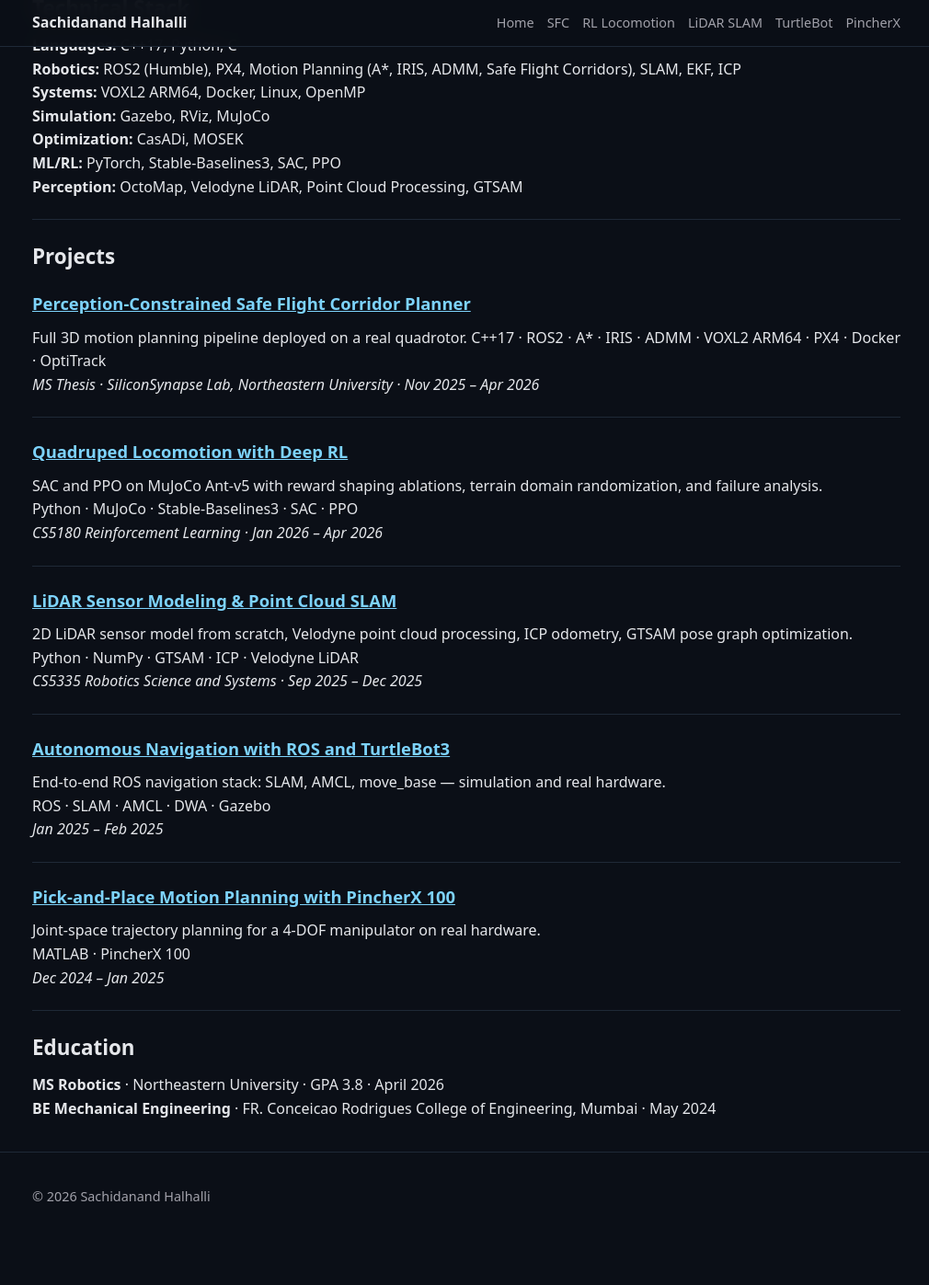
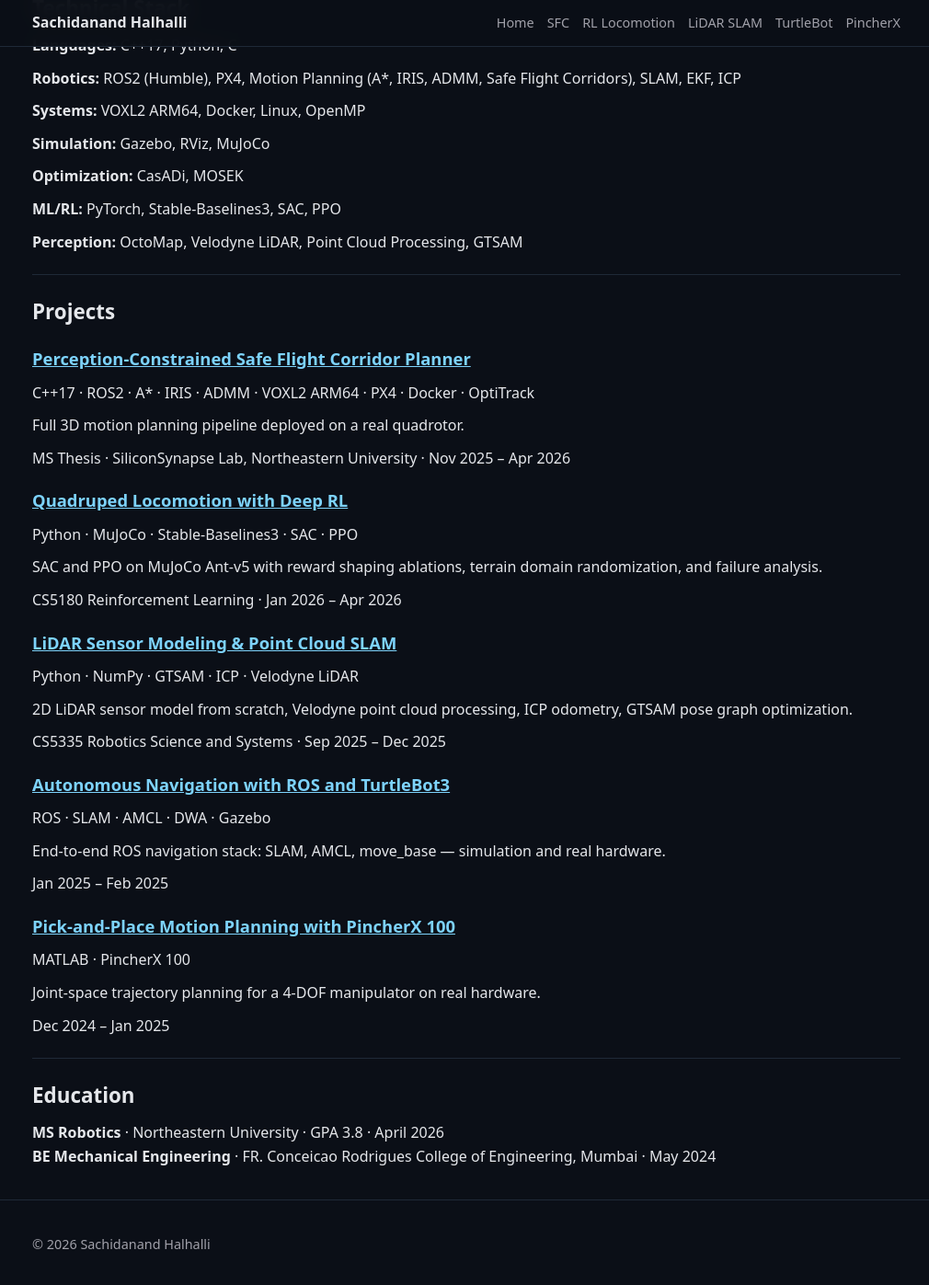
Before and after one commit to halhalli-s/halhalli-s.github.io, a Jekyll site: the page built from index.md, in a window 1280 px wide and 1400 px high, scrolled down 421 px. Shown: the top 1397 px of the window at 92% size, without its empty margins (133-1143 px from the left). Built offline with Jekyll 4.4.1, drawn with Linux system fonts in a browser that asks for light colours; before the commit the page ends 1769 px from its top, so only the background shows below that.

Commit message:
Add files via upload

```diff
--- a/index.md
+++ b/index.md
@@ -24,49 +24,54 @@ title: Sachidanand Halhalli
 
 ## Technical Stack
 
-**Languages:** C++17, Python, C
-**Robotics:** ROS2 (Humble), PX4, Motion Planning (A*, IRIS, ADMM, Safe Flight Corridors), SLAM, EKF, ICP
-**Systems:** VOXL2 ARM64, Docker, Linux, OpenMP
-**Simulation:** Gazebo, RViz, MuJoCo
-**Optimization:** CasADi, MOSEK
-**ML/RL:** PyTorch, Stable-Baselines3, SAC, PPO
-**Perception:** OctoMap, Velodyne LiDAR, Point Cloud Processing, GTSAM
+<div class="tech-stack">
+  <p><strong>Languages:</strong> C++17, Python, C</p>
+  <p><strong>Robotics:</strong> ROS2 (Humble), PX4, Motion Planning (A*, IRIS, ADMM, Safe Flight Corridors), SLAM, EKF, ICP</p>
+  <p><strong>Systems:</strong> VOXL2 ARM64, Docker, Linux, OpenMP</p>
+  <p><strong>Simulation:</strong> Gazebo, RViz, MuJoCo</p>
+  <p><strong>Optimization:</strong> CasADi, MOSEK</p>
+  <p><strong>ML/RL:</strong> PyTorch, Stable-Baselines3, SAC, PPO</p>
+  <p><strong>Perception:</strong> OctoMap, Velodyne LiDAR, Point Cloud Processing, GTSAM</p>
+</div>
 
 ---
 
 ## Projects {#projects}
 
-### [Perception-Constrained Safe Flight Corridor Planner](./Projects/sfc)
-Full 3D motion planning pipeline deployed on a real quadrotor. C++17 · ROS2 · A* · IRIS · ADMM · VOXL2 ARM64 · PX4 · Docker · OptiTrack
-*MS Thesis · SiliconSynapse Lab, Northeastern University · Nov 2025 – Apr 2026*
+<div class="project-card">
+  <h3><a href="./Projects/sfc">Perception-Constrained Safe Flight Corridor Planner</a></h3>
+  <p class="tags">C++17 · ROS2 · A* · IRIS · ADMM · VOXL2 ARM64 · PX4 · Docker · OptiTrack</p>
+  <p>Full 3D motion planning pipeline deployed on a real quadrotor.</p>
+  <p class="meta">MS Thesis · SiliconSynapse Lab, Northeastern University · Nov 2025 – Apr 2026</p>
+</div>
 
----
+<div class="project-card">
+  <h3><a href="./Projects/rl_locomotion">Quadruped Locomotion with Deep RL</a></h3>
+  <p class="tags">Python · MuJoCo · Stable-Baselines3 · SAC · PPO</p>
+  <p>SAC and PPO on MuJoCo Ant-v5 with reward shaping ablations, terrain domain randomization, and failure analysis.</p>
+  <p class="meta">CS5180 Reinforcement Learning · Jan 2026 – Apr 2026</p>
+</div>
 
-### [Quadruped Locomotion with Deep RL](./Projects/rl_locomotion)
-SAC and PPO on MuJoCo Ant-v5 with reward shaping ablations, terrain domain randomization, and failure analysis.
-Python · MuJoCo · Stable-Baselines3 · SAC · PPO
-*CS5180 Reinforcement Learning · Jan 2026 – Apr 2026*
+<div class="project-card">
+  <h3><a href="./Projects/lidar_slam">LiDAR Sensor Modeling & Point Cloud SLAM</a></h3>
+  <p class="tags">Python · NumPy · GTSAM · ICP · Velodyne LiDAR</p>
+  <p>2D LiDAR sensor model from scratch, Velodyne point cloud processing, ICP odometry, GTSAM pose graph optimization.</p>
+  <p class="meta">CS5335 Robotics Science and Systems · Sep 2025 – Dec 2025</p>
+</div>
 
----
+<div class="project-card">
+  <h3><a href="./Projects/turtlebot">Autonomous Navigation with ROS and TurtleBot3</a></h3>
+  <p class="tags">ROS · SLAM · AMCL · DWA · Gazebo</p>
+  <p>End-to-end ROS navigation stack: SLAM, AMCL, move_base — simulation and real hardware.</p>
+  <p class="meta">Jan 2025 – Feb 2025</p>
+</div>
 
-### [LiDAR Sensor Modeling & Point Cloud SLAM](./Projects/lidar_slam)
-2D LiDAR sensor model from scratch, Velodyne point cloud processing, ICP odometry, GTSAM pose graph optimization.
-Python · NumPy · GTSAM · ICP · Velodyne LiDAR
-*CS5335 Robotics Science and Systems · Sep 2025 – Dec 2025*
-
----
-
-### [Autonomous Navigation with ROS and TurtleBot3](./Projects/turtlebot)
-End-to-end ROS navigation stack: SLAM, AMCL, move_base — simulation and real hardware.
-ROS · SLAM · AMCL · DWA · Gazebo
-*Jan 2025 – Feb 2025*
-
----
-
-### [Pick-and-Place Motion Planning with PincherX 100](./Projects/pincherx)
-Joint-space trajectory planning for a 4-DOF manipulator on real hardware.
-MATLAB · PincherX 100
-*Dec 2024 – Jan 2025*
+<div class="project-card">
+  <h3><a href="./Projects/pincherx">Pick-and-Place Motion Planning with PincherX 100</a></h3>
+  <p class="tags">MATLAB · PincherX 100</p>
+  <p>Joint-space trajectory planning for a 4-DOF manipulator on real hardware.</p>
+  <p class="meta">Dec 2024 – Jan 2025</p>
+</div>
 
 ---
 
```
